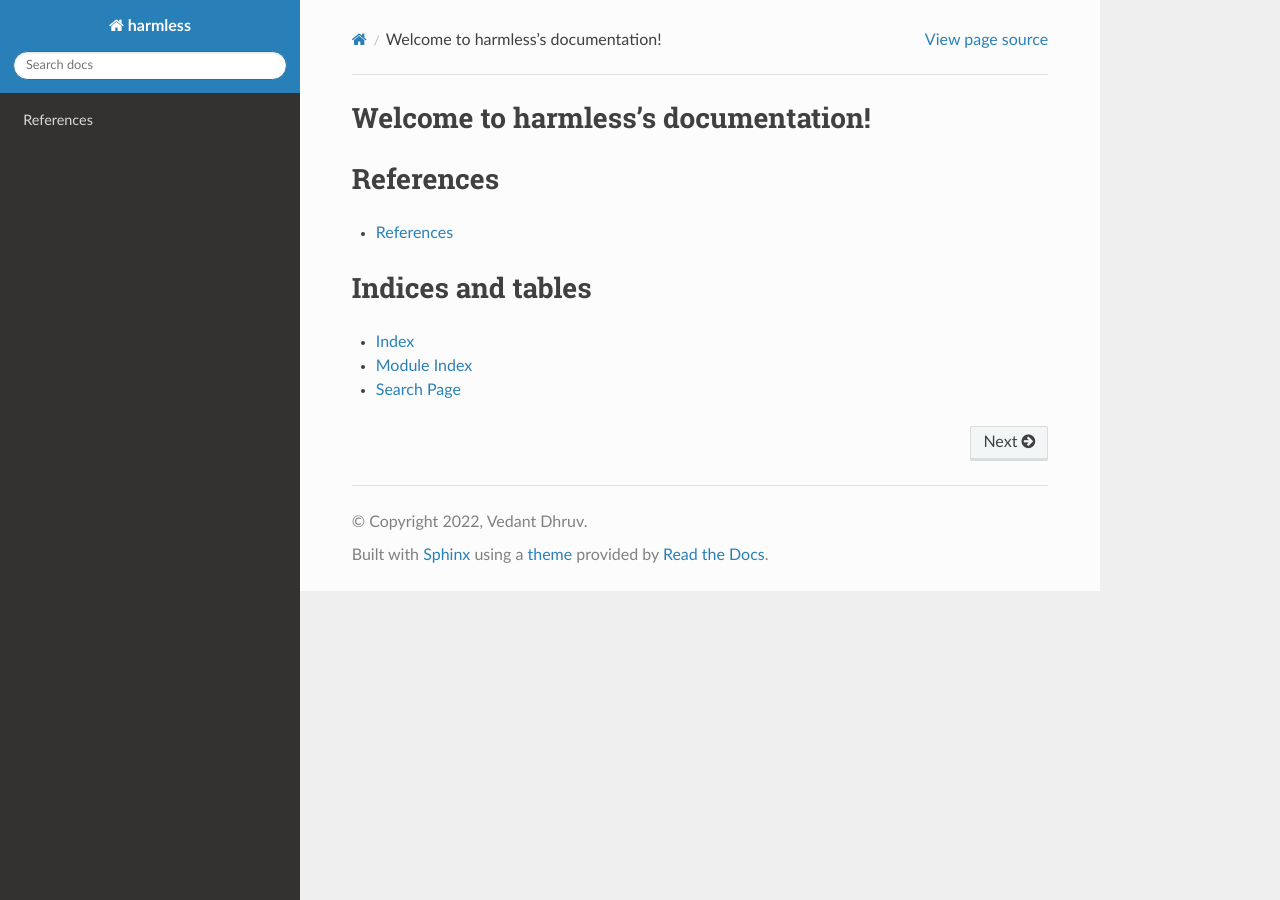
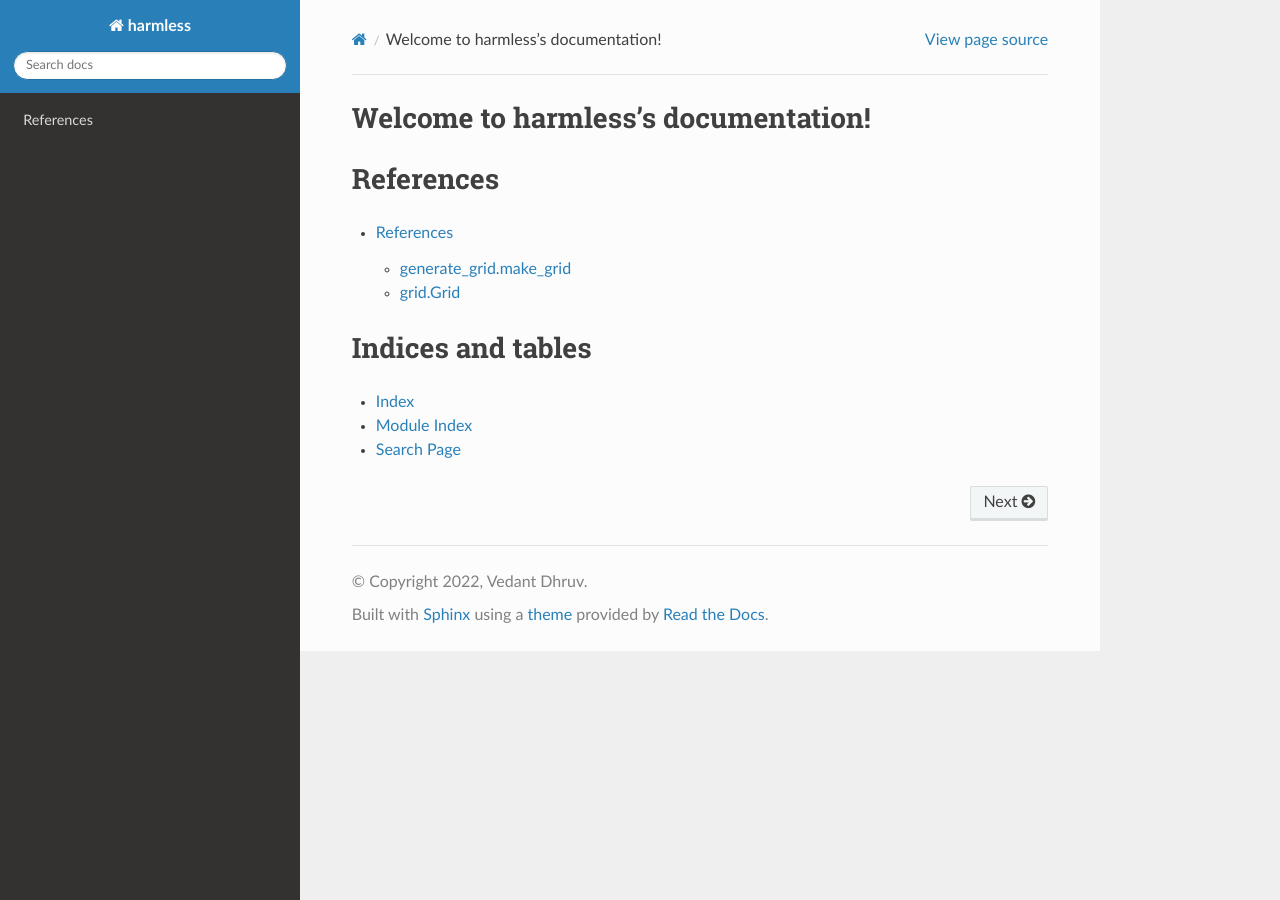
Before and after one commit to vedantdhruv96/harmless, a Sphinx documentation site: the page built from docs/source/index.rst, in a window 1280 px wide. Built offline with Sphinx 7.4.7 and the Read the Docs theme 2.0.0, drawn with Linux system fonts in a browser that asks for light colours.

Commit message:
Updated references.rst to possibly detect docstrings

```diff
--- a/docs/source/index.rst
+++ b/docs/source/index.rst
@@ -13,7 +13,7 @@ Welcome to harmless's documentation!
 References
 ==========
 .. toctree::
-   :maxdepth: 1
+   :maxdepth: 3
 
    pages/references
 
--- a/docs/source/pages/references.rst
+++ b/docs/source/pages/references.rst
@@ -3,14 +3,14 @@ References
 
 .. module:: harmless.scripts.generate_grid
 
-generate-grid
-~~~~~~~~~~~~~
+generate_grid.make_grid
+~~~~~~~~~~~~~~~~~~~~~~~
 
 .. autofunction:: make_grid
 
 .. module:: harmless.grid
 
-Grid
-~~~~
+grid.Grid
+~~~~~~~~~
 
 .. autoclass:: Grid
```
